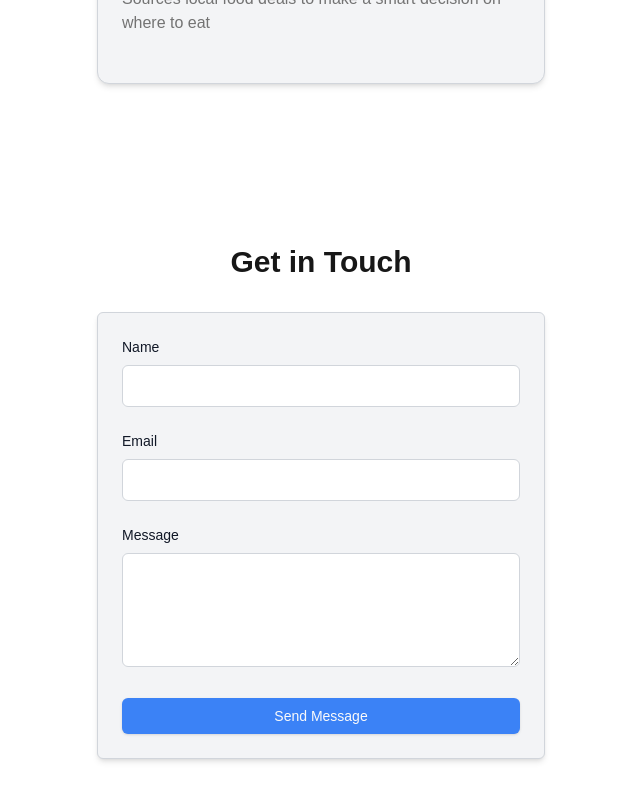
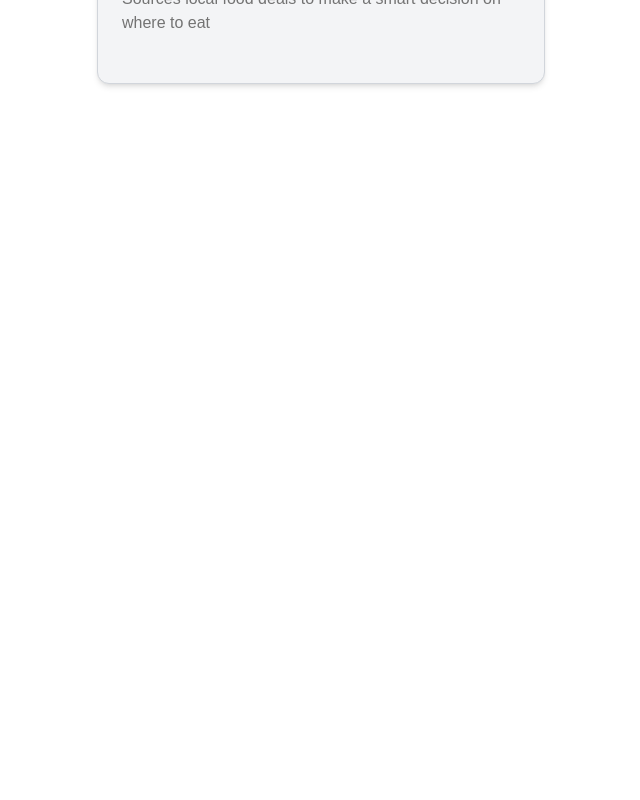
Before and after one commit to thienantran010/portfolio, a Next.js app: page / in a window 1280 px wide. Shown: the part 1638-2438 px from the top of the page, without its empty margins (319-959 px from the left). After the commit the page ends 1802 px from the top, so only its background shows below. Built offline with nearby package versions, Linux system fonts and the light colour scheme.

Commit message:
feat: copy email to clipboard on click

```diff
--- a/app/page.tsx
+++ b/app/page.tsx
@@ -15,13 +15,7 @@ import { Badge } from "@/components/ui/badge";
 import { Show } from "@/components/Show";
 import { useState, useEffect, useRef } from "react";
 import { Github, Linkedin, Mail, FileText } from "lucide-react";
-interface Project {
-  name: string;
-  description: string;
-  pic?: string;
-  github?: string;
-  link?: string;
-}
+import CopyableText from "@/components/CopyableText";
 
 export default function Home() {
   const [textState, setTextState] = useState({ index: 0, text: "" });
@@ -60,13 +54,14 @@ export default function Home() {
         <div className="text-foreground py-2 px-4">
           <div className="container mx-auto flex justify-between items-center">
             <div className="flex space-x-4">
+              <CopyableText textToCopy="thienantranbusiness@gmail.com">
+                <Mail className="w-5 h-5 mr-2" />
+                thienantranbusiness@gmail.com
+              </CopyableText>
               <Link
                 href="mailto:thienantranbusiness@gmail.com"
                 className="flex items-center transition-colors"
-              >
-                <Mail className="w-5 h-5 mr-2" />
-                thienantranbusiness@gmail.com
-              </Link>
+              ></Link>
               <Link
                 href="/Thienan_Tran_resume.pdf"
                 className="flex items-center transition-colors"
@@ -200,65 +195,6 @@ export default function Home() {
             ))}
           </div>
         </section>
-
-        <section className="py-20">
-          <h2 className="text-3xl font-bold text-foreground mb-8 text-center">
-            Get in Touch
-          </h2>
-          <form className="max-w-md mx-auto space-y-6 bg-gray-100 p-6 rounded-md shadow-md border border-gray-300">
-            <div>
-              <label
-                htmlFor="name"
-                className="block text-sm font-medium text-gray-900 mb-2"
-              >
-                Name
-              </label>
-              <input
-                type="text"
-                id="name"
-                name="name"
-                required
-                className="w-full py-2 px-3 bg-white border border-gray-300 text-gray-900 rounded-md focus:outline-none focus:ring-2 focus:ring-blue-500 focus:border-blue-500"
-              />
-            </div>
-            <div>
-              <label
-                htmlFor="email"
-                className="block text-sm font-medium text-gray-900 mb-2"
-              >
-                Email
-              </label>
-              <input
-                type="email"
-                id="email"
-                name="email"
-                required
-                className="w-full py-2 px-3 bg-white border border-gray-300 text-gray-900 rounded-md focus:outline-none focus:ring-2 focus:ring-blue-500 focus:border-blue-500"
-              />
-            </div>
-            <div>
-              <label
-                htmlFor="message"
-                className="block text-sm font-medium text-gray-900 mb-2"
-              >
-                Message
-              </label>
-              <textarea
-                id="message"
-                name="message"
-                rows={4}
-                required
-                className="w-full py-2 px-3 bg-white border border-gray-300 text-gray-900 rounded-md focus:outline-none focus:ring-2 focus:ring-blue-500 focus:border-blue-500"
-              ></textarea>
-            </div>
-            <Button
-              type="submit"
-              className="w-full bg-blue-500 hover:bg-blue-600"
-            >
-              Send Message
-            </Button>
-          </form>
-        </section>
       </main>
     </div>
   );
--- /dev/null
+++ b/components/CopyableText.tsx
@@ -0,0 +1,32 @@
+// components/CopyToClipboard.tsx
+import { useState } from "react";
+
+interface CopyToClipboardProps {
+  textToCopy: string;
+  children: React.ReactNode;
+}
+
+export default function CopyableText({
+  textToCopy,
+  children,
+}: CopyToClipboardProps) {
+  const [isCopied, setIsCopied] = useState(false);
+
+  const handleCopy = () => {
+    navigator.clipboard.writeText(textToCopy).then(() => {
+      setIsCopied(true);
+      setTimeout(() => setIsCopied(false), 2000); // Reset the copied state after 2 seconds
+    });
+  };
+
+  return (
+    <button onClick={handleCopy} className="relative flex items-center">
+      {children}
+      {isCopied && (
+        <span className="absolute -bottom-6 left-0 text-xs bg-black text-white rounded p-1">
+          Copied!
+        </span>
+      )}
+    </button>
+  );
+}
```
